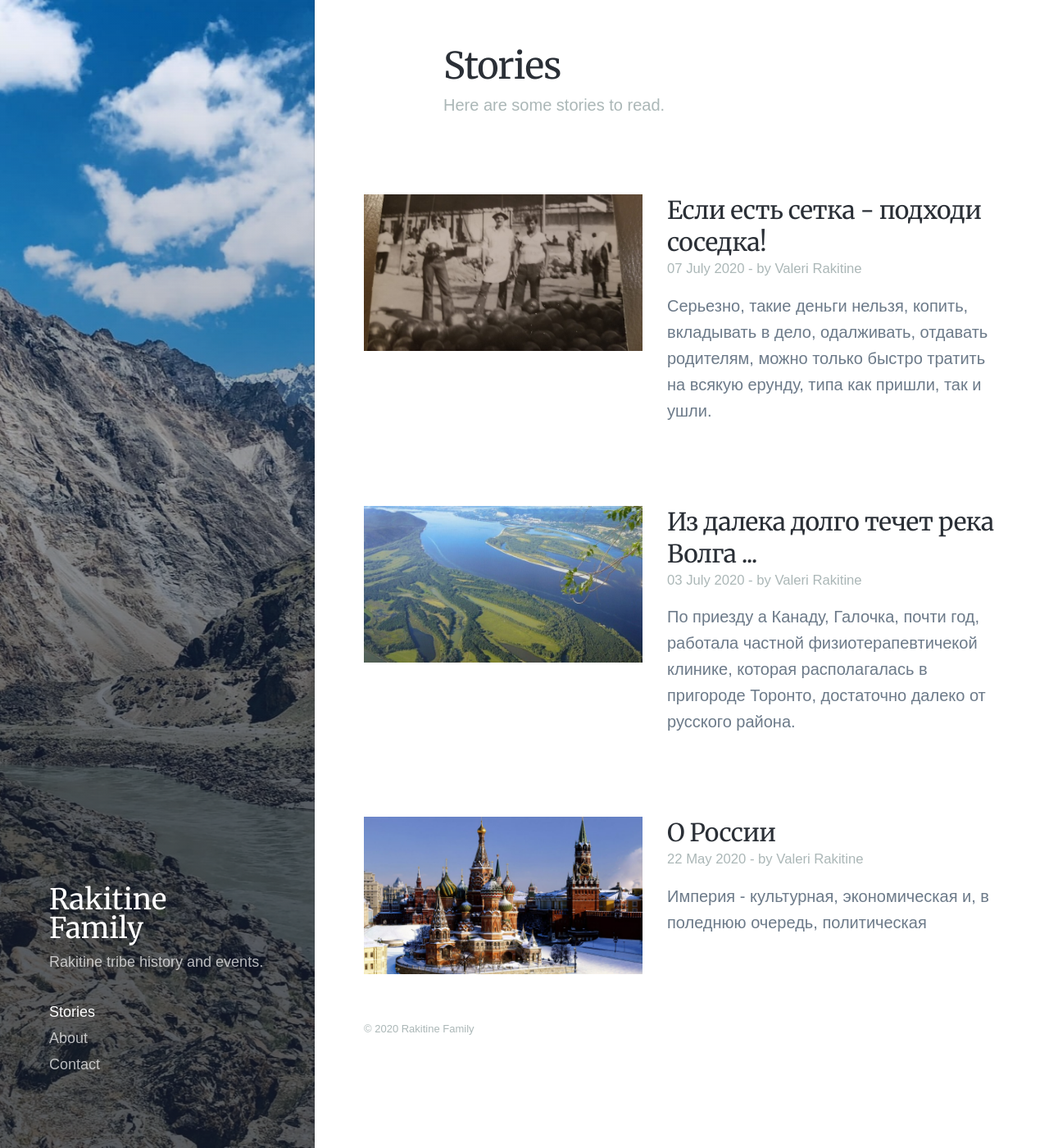
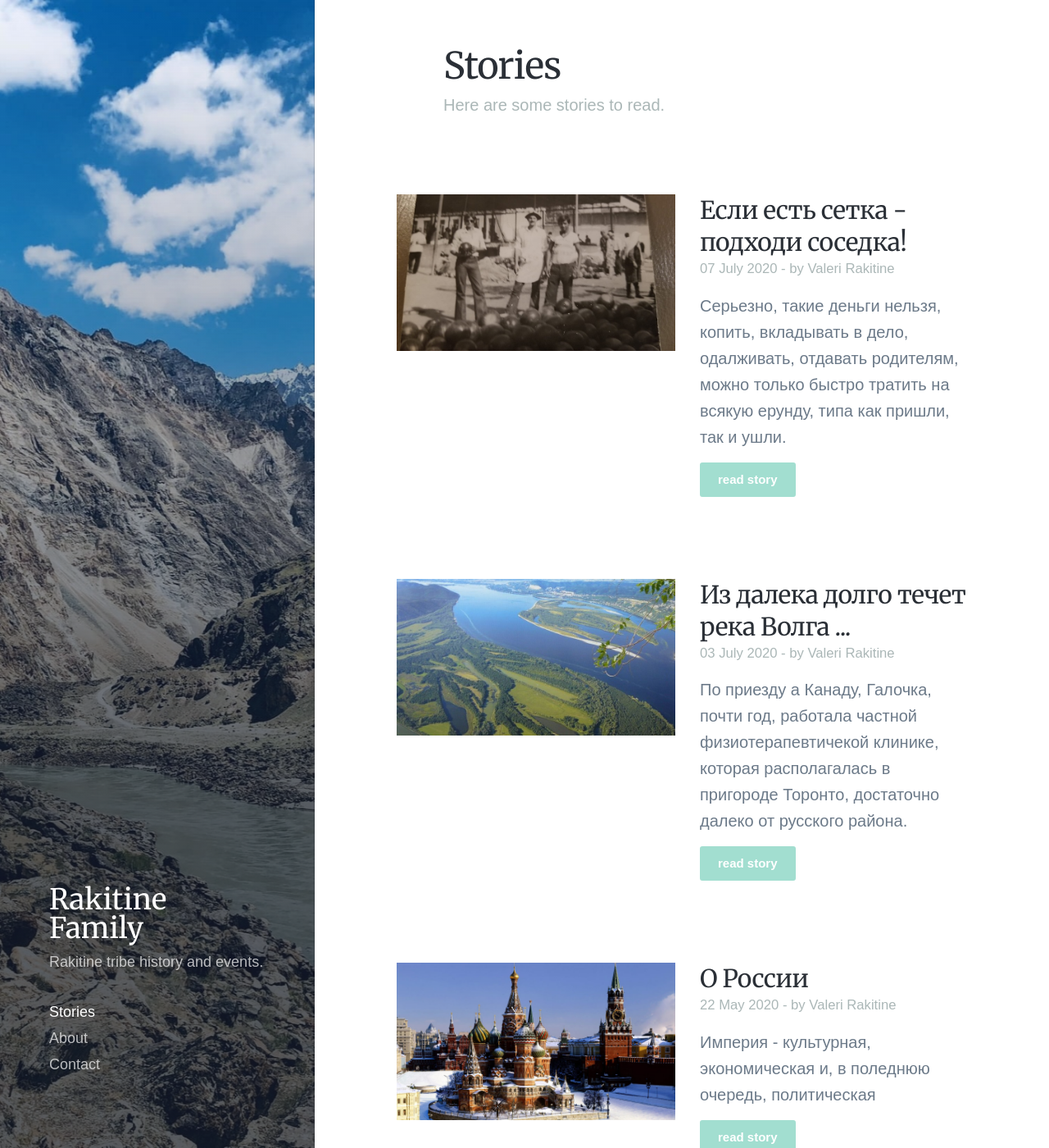
Before and after one commit to orakitine/rakitine-family, a Jekyll site: the page built from stories/index.html, in a window 1280 px wide and 1400 px high. Shown: the whole window at 82% size. Built offline with Jekyll 4.4.1, drawn with Linux system fonts in a browser that asks for light colours; nearby versions of some CDN libraries; some web fonts are replaced.

Commit message:
Adds “read story” button

```diff
--- a/_sass/_includes/_story.scss
+++ b/_sass/_includes/_story.scss
@@ -10,17 +10,17 @@
 
 	@include mq(tabletp) {
 		margin-top: 10px;
-		padding: 35px 20px 0;
+		padding: 35px 30px 0;
 	}
 
 	@include mq(tabletl) {
 		margin-top: 20px;
-		padding: 35px 40px 0;
+		padding: 35px 60px 0;
 	}
 
 	@include mq(laptop) {
 		margin-top: 40px;
-		padding: 53px 60px 0;
+		padding: 53px 100px 0;
 	}
 
 	ul {
--- a/stories/index.html
+++ b/stories/index.html
@@ -27,7 +27,8 @@ featured_image: images/tadjikistan.jpg
 							<h3 class="story__title">{{ story.title }}</h3>
 							<p class="story__attributes">{{ story.date | date_to_long_string }}{% if story.author %} - by
 								{{ story.author }}{% endif %}</p>
-							<p class="story__description">{{ story.excerpt }} </p>
+							<p class="story__description">{{ story.excerpt }}</p>
+							<p class="button">read story</p>
 						</div>
 					</div>
 				</article>
```
